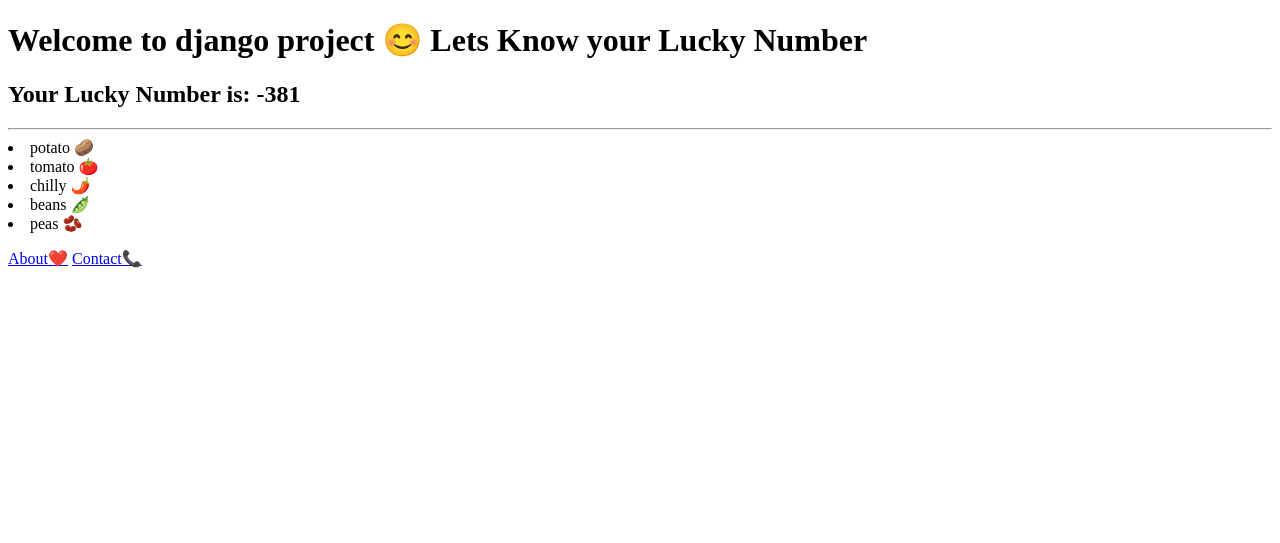
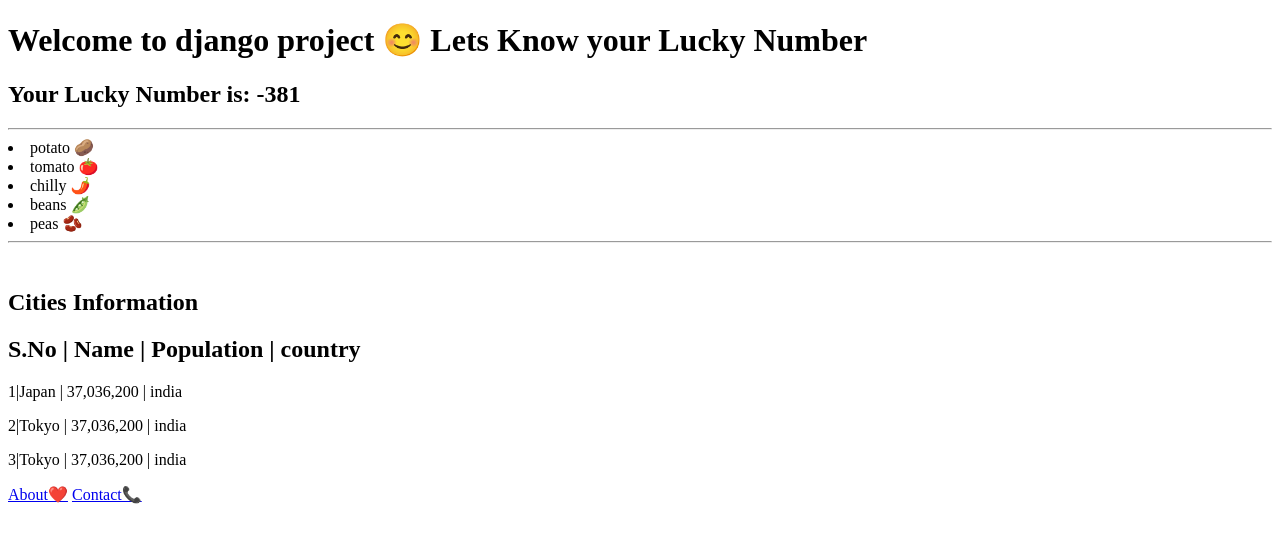
Before and after one commit to SwethaSheelam/Django, a Django app: page / in a window 1280 px wide. Shown: the top 543 px of the page. Run offline with Django 3.2, Linux system fonts and the light colour scheme.

Commit message:
if-else,looping,and conditions in template concept

```diff
--- a/home/templates/index.html
+++ b/home/templates/index.html
@@ -15,14 +15,25 @@
     {% for Veggies in Veggies%}
      <li>
     {{Veggies}}
+     </li>
+    {%endfor%}
+    <hr>
+    <br>
+    <h2>Cities Information</h2>
 
-    </li>
-    {%endfor%}
+       <h2>S.No  | Name  | Population | country </h2>
+         {%for city in cities%}
+             <p>{{forloop.counter}}|{{city.name}} | {{city.population}} | {{city.country}}</p>
+         {%endfor%}
 
       <p>
-
         <a href={% url 'about' %}>About❤️</a>
         <a href={% url 'contact'%}>Contact📞</a>
-    </p>
+     </p>
+
+
+
+
+
 </body>
 </html>
--- a/home/views.py
+++ b/home/views.py
@@ -5,7 +5,12 @@
 def index(request):
     lucky_number=random.randint(50,999)
     Veggies=["potato 🥔","tomato 🍅","chilly 🌶️","beans 🫛","peas 🫘"]
-    context={"lucky_number":lucky_number,"Veggies":Veggies}
+    cities=[{"name":"Japan","population": "37,036,200","country":"india"},
+           {"name":"Tokyo","population": "37,036,200","country":"india"},
+           {"name":"Tokyo","population": "37,036,200","country":"india"}
+    ]
+
+    context={"lucky_number":lucky_number,"Veggies":Veggies,"cities":cities}
     return render(request,'index.html',context)
 
 def about(request):
```
